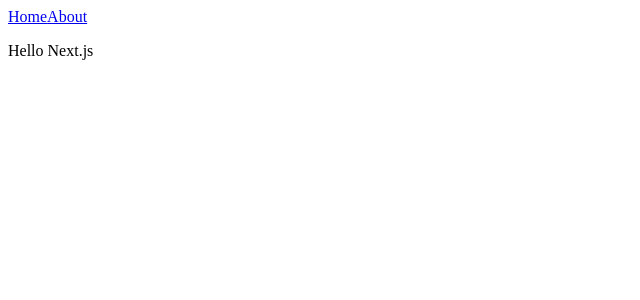
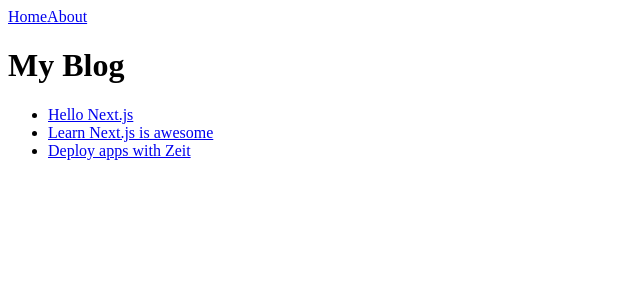
Before and after one commit to zhumeisongsong/nextjs-SSR, a Next.js app: page / in a window 1280 px wide. Shown: the top 300 px of the page, without its empty margins (0-640 px from the left). Built offline with nearby package versions, Linux system fonts and the light colour scheme.

Commit message:
create dynamic pages

```diff
--- a/pages/index.tsx
+++ b/pages/index.tsx
@@ -1,8 +1,24 @@
 import Layout from "../components/MyLayout";
+import Link from 'next/link';
+
+const PostLink = (props: any) => (
+  <li>
+    <Link href={`/post?title=${props.title}`}>
+      <a>{props.title}</a>
+    </Link>
+
+  </li>
+);
 
 const Index = () => (
   <Layout>
-    <p>Hello Next.js</p>
+    <h1>My Blog</h1>
+    <ul>
+      <PostLink title="Hello Next.js"/>
+      <PostLink title="Learn Next.js is awesome"/>
+      <PostLink title="Deploy apps with Zeit"/>
+
+    </ul>
   </Layout>
 );
 
```
Also changed, not shown: pages/post.tsx (added, +22 -0 lines).
